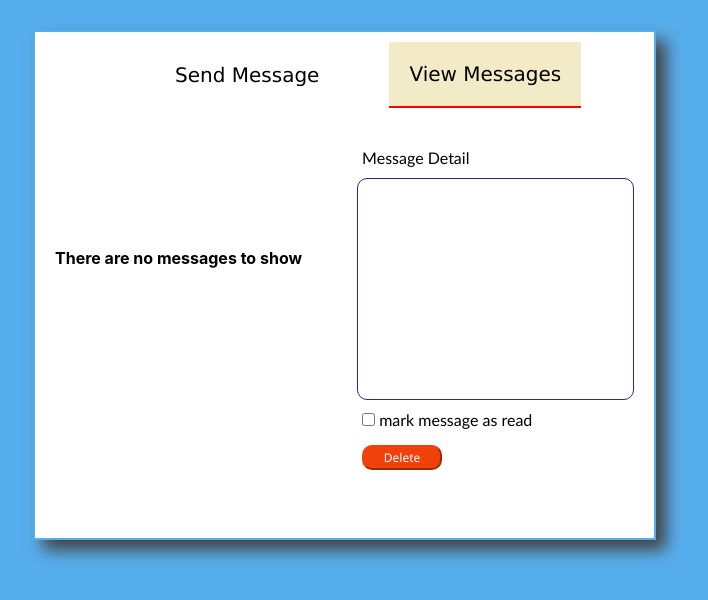
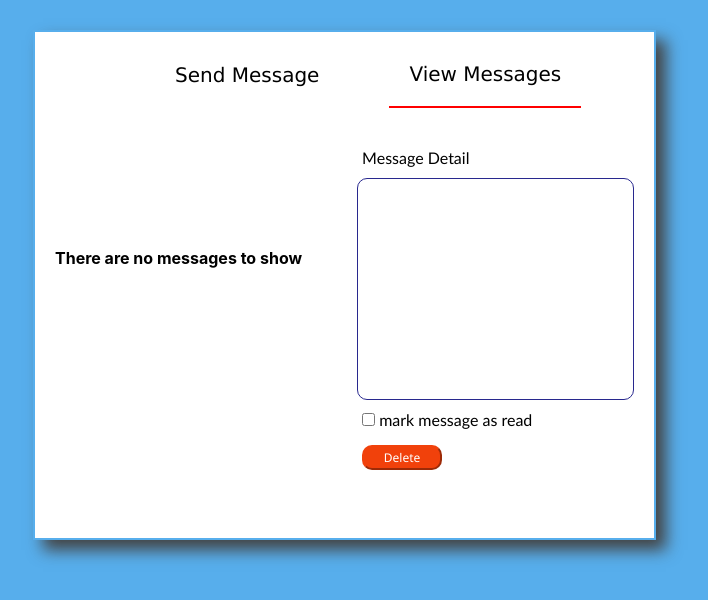
Before and after one commit to PSSubramanyaBhat/sample-messaging-app-react, a React (Create React App) app: page / in a window 1280 px wide. Both pictures are taken after a click on the button "View Messages". Shown: the top 600 px of the page, without its empty margins (27-735 px from the left). Built offline with nearby package versions, Linux system fonts and the light colour scheme.

Commit message:
Added a bit styling to the project again

```diff
--- a/src/MessagingApp.css
+++ b/src/MessagingApp.css
@@ -59,8 +59,9 @@ textarea {
 
 .sendMsgBtn:focus {
     /* background-color: transparent; */
-    background-color: rgb(243, 235, 199);
-    /* border: 1px blue solid; */
+
+    /* background-color: rgb(243, 235, 199); */
+
     border-bottom: 2px red solid;
 }
 
@@ -88,7 +89,9 @@ textarea {
 
 .viewMsgBtn:focus {
     /* background-color: transparent; */
-    background-color: rgb(243, 235, 199);
+
+    /* background-color: rgb(243, 235, 199); */
+
     border-bottom: 2px red solid;
 }
 
@@ -296,6 +299,8 @@ h3 {
     margin-top: 10px;
     margin-left: -5px;
     margin-bottom: 10px;
+    line-height: 160%;
+    /* line-height-step: 2; */
     /* justify-content: left; */
     overflow: auto;
 }
```
